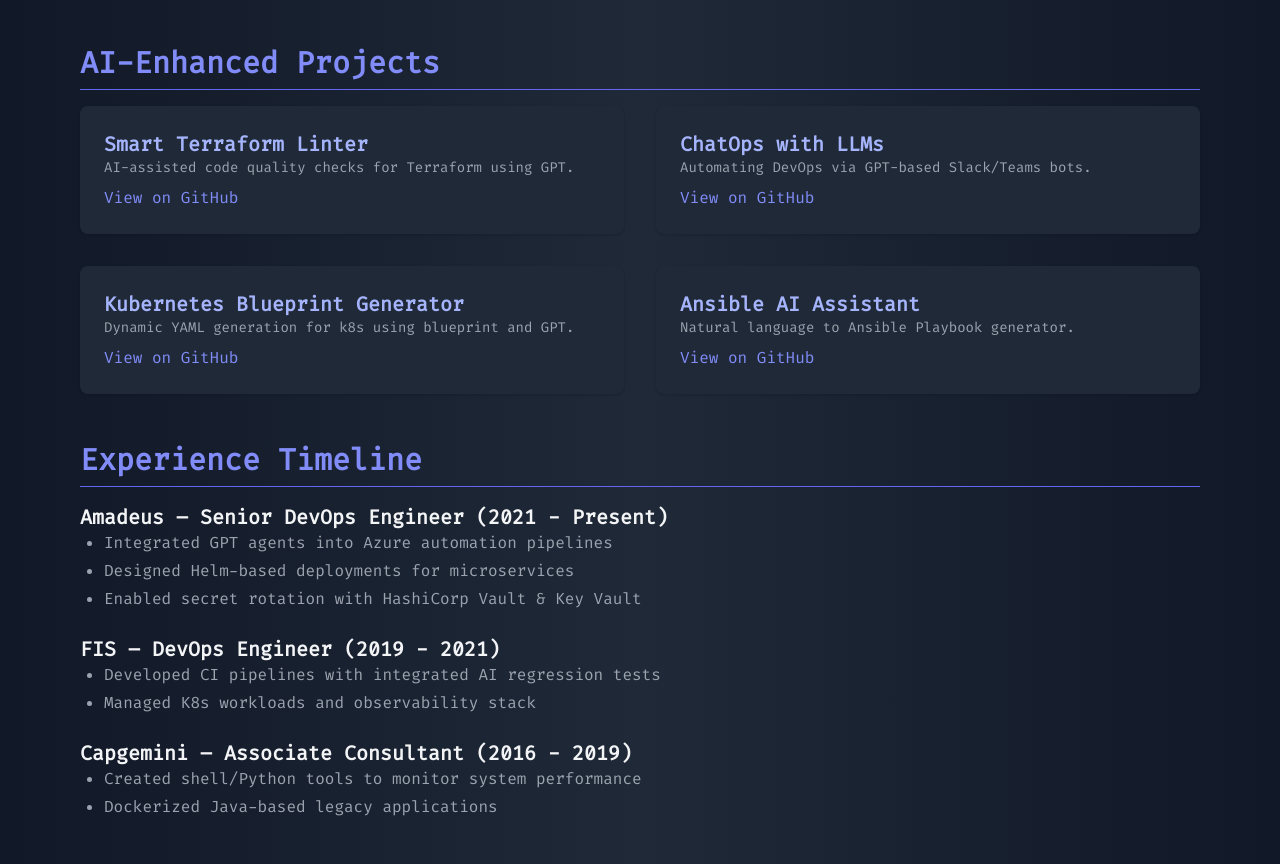
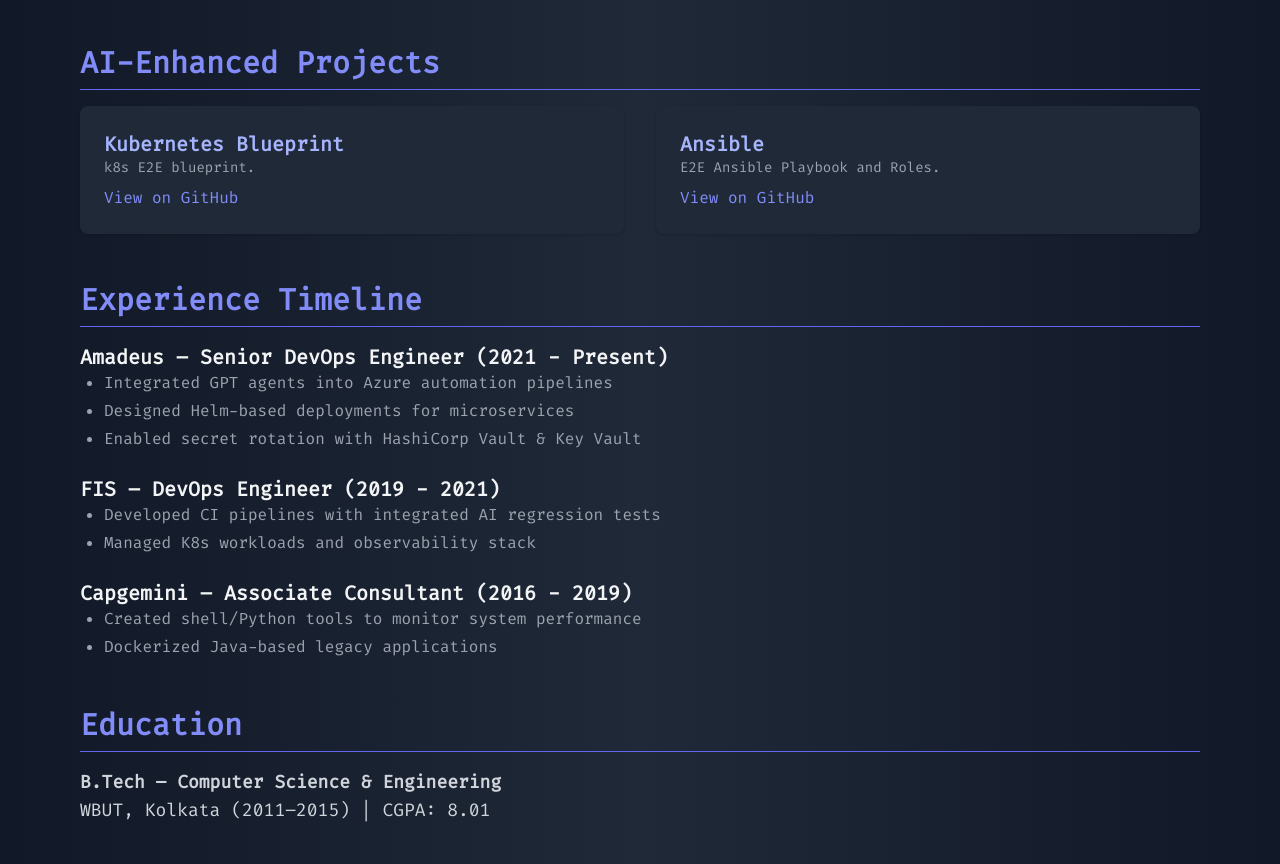
Before and after one commit to infoguru19/infoguru19.github.io, a plain HTML site: page index.html in a window 1280 px wide. Shown: the part 825-1689 px from the top of the page. Drawn offline with nearby package versions, Linux system fonts and the light colour scheme.

```diff
--- a/index.html
+++ b/index.html
@@ -63,23 +63,13 @@
       <h2 class="text-3xl font-bold text-indigo-400 mb-4 border-b border-indigo-500 pb-2">AI-Enhanced Projects</h2>
       <div class="grid md:grid-cols-2 gap-8">
         <div class="bg-gray-800 p-6 rounded-lg shadow hover:shadow-xl">
-          <h3 class="text-xl font-semibold text-indigo-300">Smart Terraform Linter</h3>
-          <p class="text-sm text-gray-400 mb-2">AI-assisted code quality checks for Terraform using GPT.</p>
-          <a href="https://github.com/infoguru19/terraform-ai-linter" class="text-indigo-400 hover:underline">View on GitHub</a>
-        </div>
-        <div class="bg-gray-800 p-6 rounded-lg shadow hover:shadow-xl">
-          <h3 class="text-xl font-semibold text-indigo-300">ChatOps with LLMs</h3>
-          <p class="text-sm text-gray-400 mb-2">Automating DevOps via GPT-based Slack/Teams bots.</p>
-          <a href="https://github.com/infoguru19/chatops-gpt" class="text-indigo-400 hover:underline">View on GitHub</a>
-        </div>
-        <div class="bg-gray-800 p-6 rounded-lg shadow hover:shadow-xl">
-          <h3 class="text-xl font-semibold text-indigo-300">Kubernetes Blueprint Generator</h3>
-          <p class="text-sm text-gray-400 mb-2">Dynamic YAML generation for k8s using blueprint and GPT.</p>
+          <h3 class="text-xl font-semibold text-indigo-300">Kubernetes Blueprint </h3>
+          <p class="text-sm text-gray-400 mb-2">k8s E2E blueprint.</p>
           <a href="https://github.com/infoguru19/kubernetes" class="text-indigo-400 hover:underline">View on GitHub</a>
         </div>
         <div class="bg-gray-800 p-6 rounded-lg shadow hover:shadow-xl">
-          <h3 class="text-xl font-semibold text-indigo-300">Ansible AI Assistant</h3>
-          <p class="text-sm text-gray-400 mb-2">Natural language to Ansible Playbook generator.</p>
+          <h3 class="text-xl font-semibold text-indigo-300">Ansible</h3>
+          <p class="text-sm text-gray-400 mb-2">E2E Ansible Playbook and Roles.</p>
           <a href="https://github.com/infoguru19/ansible" class="text-indigo-400 hover:underline">View on GitHub</a>
         </div>
       </div>
```
